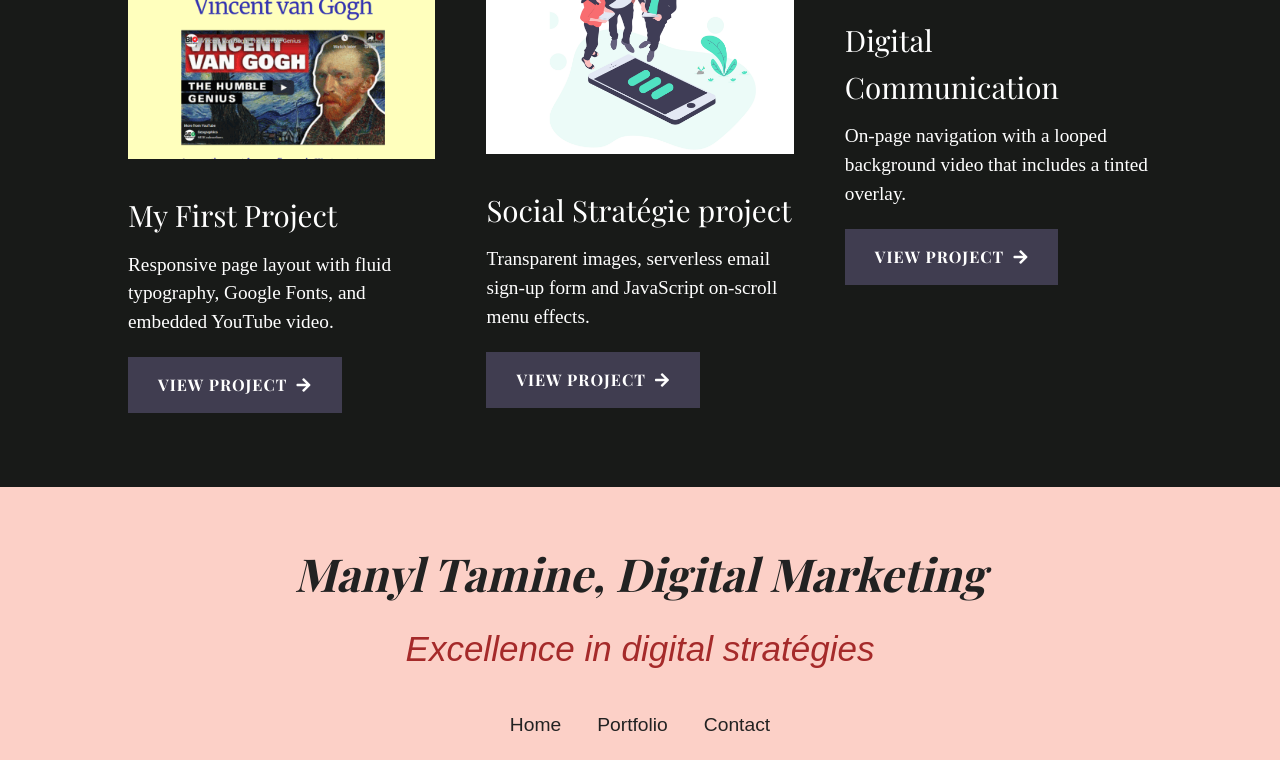
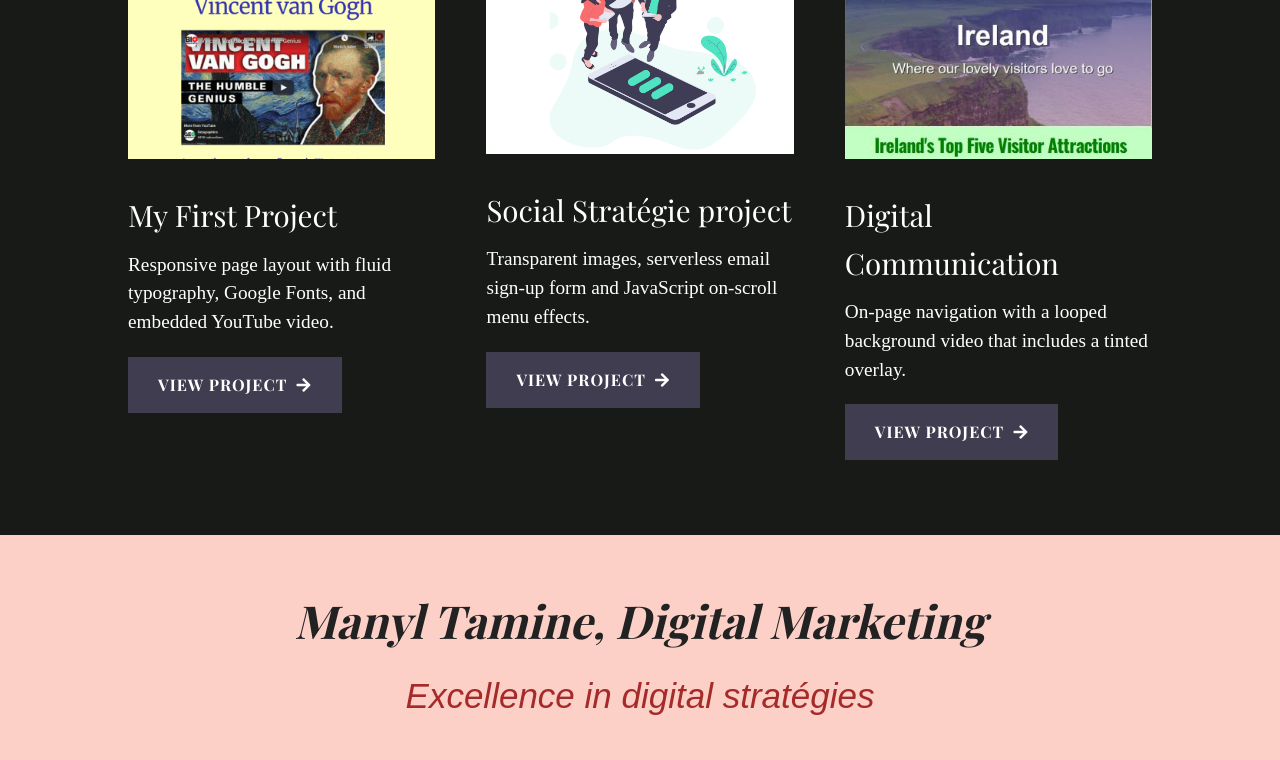
Before and after one commit to manyltamine/manyltamine.github.io, a plain HTML site: page index.html in a window 1280 px wide. Shown: the part 1115-1875 px from the top of the page. Drawn offline with nearby package versions, Linux system fonts and the light colour scheme; a web font is replaced by a local one.

Commit message:
Add files via upload

```diff
--- a/index.html
+++ b/index.html
@@ -128,7 +128,7 @@
         </div>
 
 		<div class="item-3">
-			<a href="portfolio/ireland/index.html"><img src="assets/img/android-chrome-192x192.png"  alt="Project: Ireland Tourism"></a>
+			<a href="portfolio/ireland/index.html"><img src="assets/img/project-ireland.jpg"  alt="Project: Ireland Tourism"></a>
 			<h3>Digital Communication</h3>
             <p>On-page navigation with a looped background video that includes a tinted overlay.</p>
             <a href="portfolio/ireland/index.html" class="button button-solid">View Project &nbsp;<i class="fas fa-arrow-right"></i></a>
```
